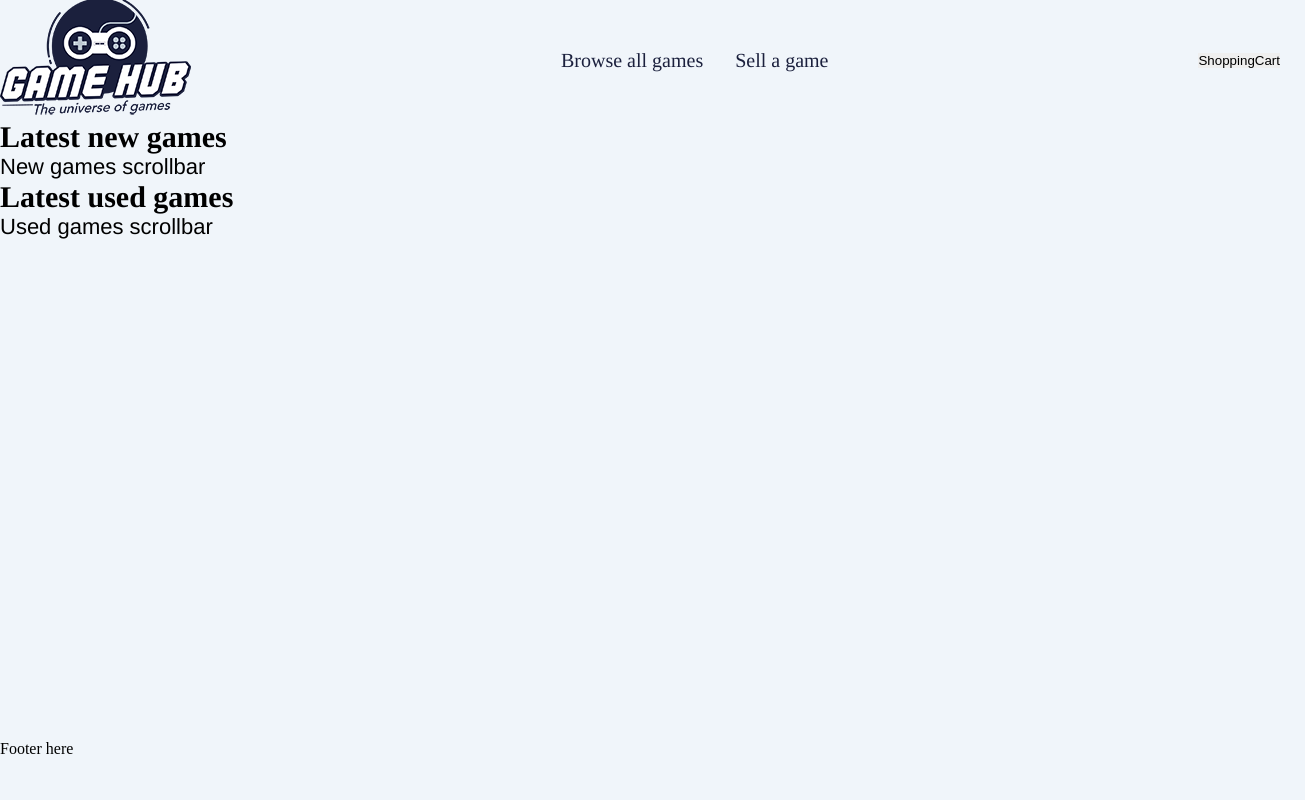
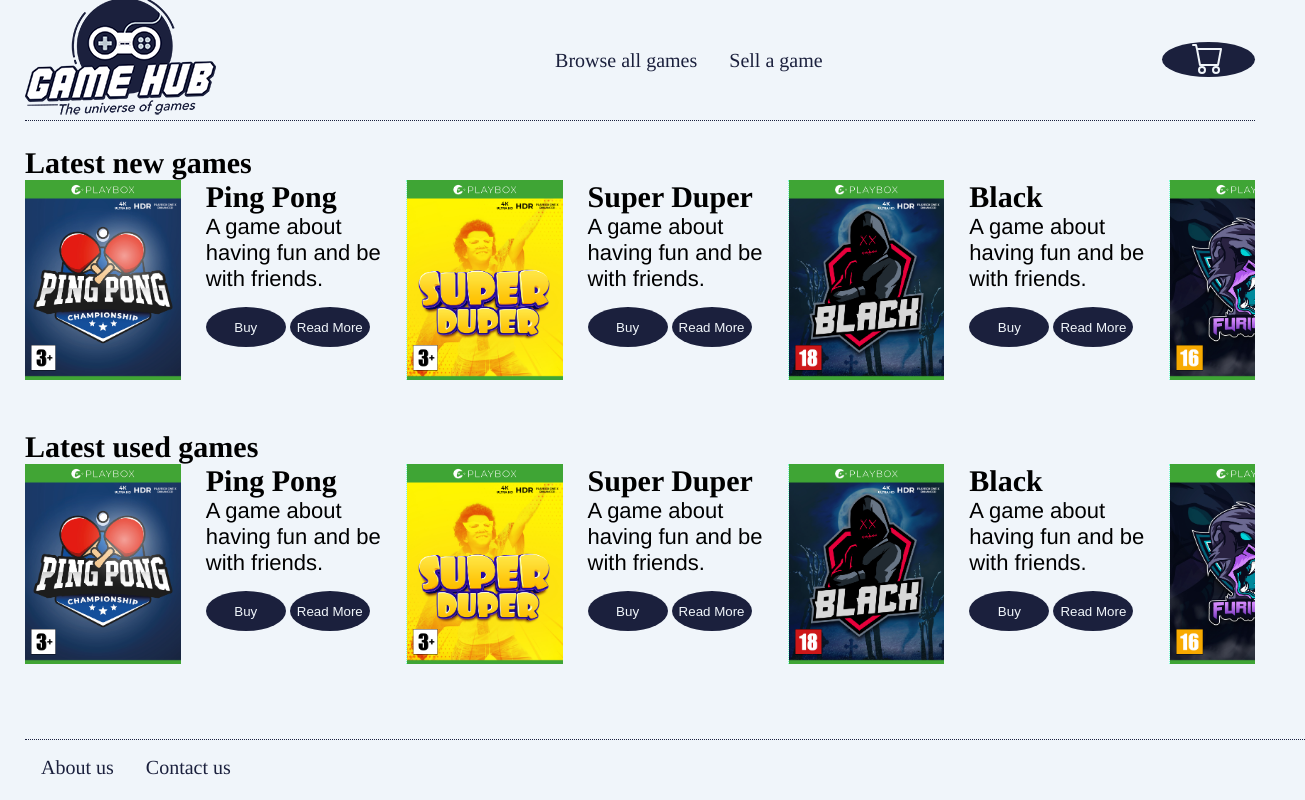
Before and after one commit to Noroff-FEU-Assignments/cross-course-project-Sovak3441, a plain HTML site: page index.html in a window 1280 px wide. Shown: the whole page, 1305 px wide, since content can reach past the window. Drawn offline with Linux system fonts and the light colour scheme.

Commit message:
Added most pages. All links active.

```diff
--- a/css/style.css
+++ b/css/style.css
@@ -2,6 +2,21 @@
 margin: 0;
 padding: 0;
 border: 0;
+}
+
+@import url("https://cdn.jsdelivr.net/npm/bootstrap-icons@1.3.0/font/bootstrap-icons.css");
+
+body {
+    margin-left: 25px;
+    margin-right: 25px;
+    max-width: 100%;
+    overflow: hidden;
+}
+
+@media only screen and (max-width: 700px) {
+    .nav-links {
+        display: none;
+    }
 }
 
 nav {
@@ -10,10 +25,8 @@ nav {
     align-items: center;
     justify-content: space-between;
     height: 120px;
-}
-
-@media only screen and (max-width: 800px) {
-    nav {background: red;}
+    border-bottom: 1px dotted #1B203D;
+    margin-bottom: 25px;
 }
 
 h1 {
@@ -61,11 +74,63 @@ li a:hover {
     color: #009DF5;
 }
 
+section {
+    margin-bottom: 50px;
+}
+
+.shopping-cart-button {
+    background-color: #1B203D;
+    width: 7em;
+    border-radius: 50%;
+}
+
+.shopping-cart-button > svg {
+    width: 32px;
+    height: 32px;
+    fill: #F0F5FA;
+}
+
+.game-card {
+    display: flex;
+    flex-direction: row;
+    border-right: aquamarine 1px dotted;
+}
+
+.game-info {
+    margin-left: 25px;
+}
+
+.game-text {
+    width: 200px;
+}
+
+.game-scroll {
+    display: flex;
+    overflow: auto;
+}
+
+.game-cover-image {
+    height: 200px;
+}
+
+.cta-area {
+    margin-top: 15px;
+}
+
+.cta-button  {
+    background-color: #1B203D;
+    width: 6em;
+    height: 3em;
+    border-radius: 50%;
+    color: #F0F5FA;
+}
+
 footer {
     position:absolute;
     bottom:0;
     width:100%;
     height:60px;   /* Height of the footer */
+    border-top: 1px dotted #1B203D;
 }
 
 .mobile-menu {
--- a/index.html
+++ b/index.html
@@ -1,34 +1,156 @@
 <!DOCTYPE html>
 <html lang="en">
 <head>
-  <title>My first website</title>
+  <title>Game-hub</title>
   <link rel="stylesheet" href="css/style.css">
 </head>
 <body style="background-color: #F0F5FA">
 <nav>
-    <a href="index.html"><img src="images/GameHub_Logo_120.png" alt="Game Hub Logo"></a>
+  <a href="index.html"><img src="images/GameHub_Logo_120.png" alt="Game Hub Logo"></a>
   <div>
-  <ul class="nav-links">
-    <li><a href="allgames.html">Browse all games</a></li>
-    <li><a href="sellgames.html">Sell a game</a></li>
-  </ul>
+    <ul class="nav-links">
+      <li><a href="allgames.html">Browse all games</a></li>
+      <li><a href="sellgames.html">Sell a game</a></li>
+    </ul>
   </div>
   <div>
-    <button class="shopping-cart-btn">ShoppingCart</button>
+    <button class="shopping-cart-button">
+      <svg xmlns="http://www.w3.org/2000/svg" class="bi bi-cart"
+           viewBox="0 0 16 16">
+        <path d="M0 1.5A.5.5 0 0 1 .5 1H2a.5.5 0 0 1 .485.379L2.89 3H14.5a.5.5 0 0 1 .491.592l-1.5 8A.5.5 0 0 1 13 12H4a.5.5 0 0 1-.491-.408L2.01 3.607 1.61 2H.5a.5.5 0 0 1-.5-.5zM3.102 4l1.313 7h8.17l1.313-7H3.102zM5 12a2 2 0 1 0 0 4 2 2 0 0 0 0-4zm7 0a2 2 0 1 0 0 4 2 2 0 0 0 0-4zm-7 1a1 1 0 1 1 0 2 1 1 0 0 1 0-2zm7 0a1 1 0 1 1 0 2 1 1 0 0 1 0-2z"/>
+      </svg>
+    </button>
   </div>
 </nav>
 <main>
   <section>
     <h2>Latest new games</h2>
-    <p>New games scrollbar</p>
+    <div class="game-scroll">
+      <div class="game-card">
+        <img alt="game cover image" class="game-cover-image" src="images/GameHub_covers.jpg" />
+        <div class="game-info">
+          <h2>Ping Pong</h2>
+          <div class="game-text">
+            <p>A game about having fun and be with friends.</p>
+          </div>
+          <div class="cta-area">
+            <button class="cta-button">Buy</button>
+            <button class="cta-button">Read More</button>
+          </div>
+
+        </div>
+      </div>
+      <div class="game-card">
+        <img alt="game cover image" class="game-cover-image" src="images/GameHub_covers2.jpg" />
+        <div class="game-info">
+          <h2>Super Duper</h2>
+          <div class="game-text">
+            <p>A game about having fun and be with friends.</p>
+          </div>
+          <div class="cta-area">
+            <button class="cta-button">Buy</button>
+            <button class="cta-button">Read More</button>
+          </div>
+
+        </div>
+      </div>
+      <div class="game-card">
+        <img alt="game cover image" class="game-cover-image" src="images/GameHub_covers3.jpg" />
+        <div class="game-info">
+          <h2>Black</h2>
+          <div class="game-text">
+            <p>A game about having fun and be with friends.</p>
+          </div>
+          <div class="cta-area">
+            <button class="cta-button">Buy</button>
+            <button class="cta-button">Read More</button>
+          </div>
+
+        </div>
+      </div>
+      <div class="game-card">
+        <img alt="game cover image" class="game-cover-image" src="images/GameHub_covers4.jpg" />
+        <div class="game-info">
+          <h2>Furious</h2>
+          <div class="game-text">
+            <p>A game about having fun and be with friends.</p>
+          </div>
+          <div class="cta-area">
+            <button class="cta-button">Buy</button>
+            <button class="cta-button">Read More</button>
+          </div>
+
+        </div>
+      </div>
+    </div>
   </section>
   <section>
     <h2>Latest used games</h2>
-    <p>Used games scrollbar</p>
+    <div class="game-scroll">
+      <div class="game-card">
+        <img alt="game cover image" class="game-cover-image" src="images/GameHub_covers.jpg" />
+        <div class="game-info">
+          <h2>Ping Pong</h2>
+          <div class="game-text">
+            <p>A game about having fun and be with friends.</p>
+          </div>
+          <div class="cta-area">
+            <button class="cta-button">Buy</button>
+            <button class="cta-button">Read More</button>
+          </div>
+
+        </div>
+      </div>
+      <div class="game-card">
+        <img alt="game cover image" class="game-cover-image" src="images/GameHub_covers2.jpg" />
+        <div class="game-info">
+          <h2>Super Duper</h2>
+          <div class="game-text">
+            <p>A game about having fun and be with friends.</p>
+          </div>
+          <div class="cta-area">
+            <button class="cta-button">Buy</button>
+            <button class="cta-button">Read More</button>
+          </div>
+
+        </div>
+      </div>
+      <div class="game-card">
+        <img alt="game cover image" class="game-cover-image" src="images/GameHub_covers3.jpg" />
+        <div class="game-info">
+          <h2>Black</h2>
+          <div class="game-text">
+            <p>A game about having fun and be with friends.</p>
+          </div>
+          <div class="cta-area">
+            <button class="cta-button">Buy</button>
+            <button class="cta-button">Read More</button>
+          </div>
+
+        </div>
+      </div>
+      <div class="game-card">
+        <img alt="game cover image" class="game-cover-image" src="images/GameHub_covers4.jpg" />
+        <div class="game-info">
+          <h2>Furious</h2>
+          <div class="game-text">
+            <p>A game about having fun and be with friends.</p>
+          </div>
+          <div class="cta-area">
+            <button class="cta-button">Buy</button>
+            <button class="cta-button">Read More</button>
+          </div>
+
+        </div>
+      </div>
+    </div>
   </section>
 </main>
 <footer>
-  Footer here
+  <ul class="nav-links">
+    <li><a href="allgames.html">About us</a></li>
+    <li><a href="sellgames.html">Contact us</a></li>
+  </ul>
 </footer>
 <script src="js/script.js"></script>
 </body>
```
Also changed, not shown: about.html (added, +36 -0 lines), allgames.html (added, +34 -0 lines), contact.html (added, +34 -0 lines), sellgames.html (added, +34 -0 lines).
